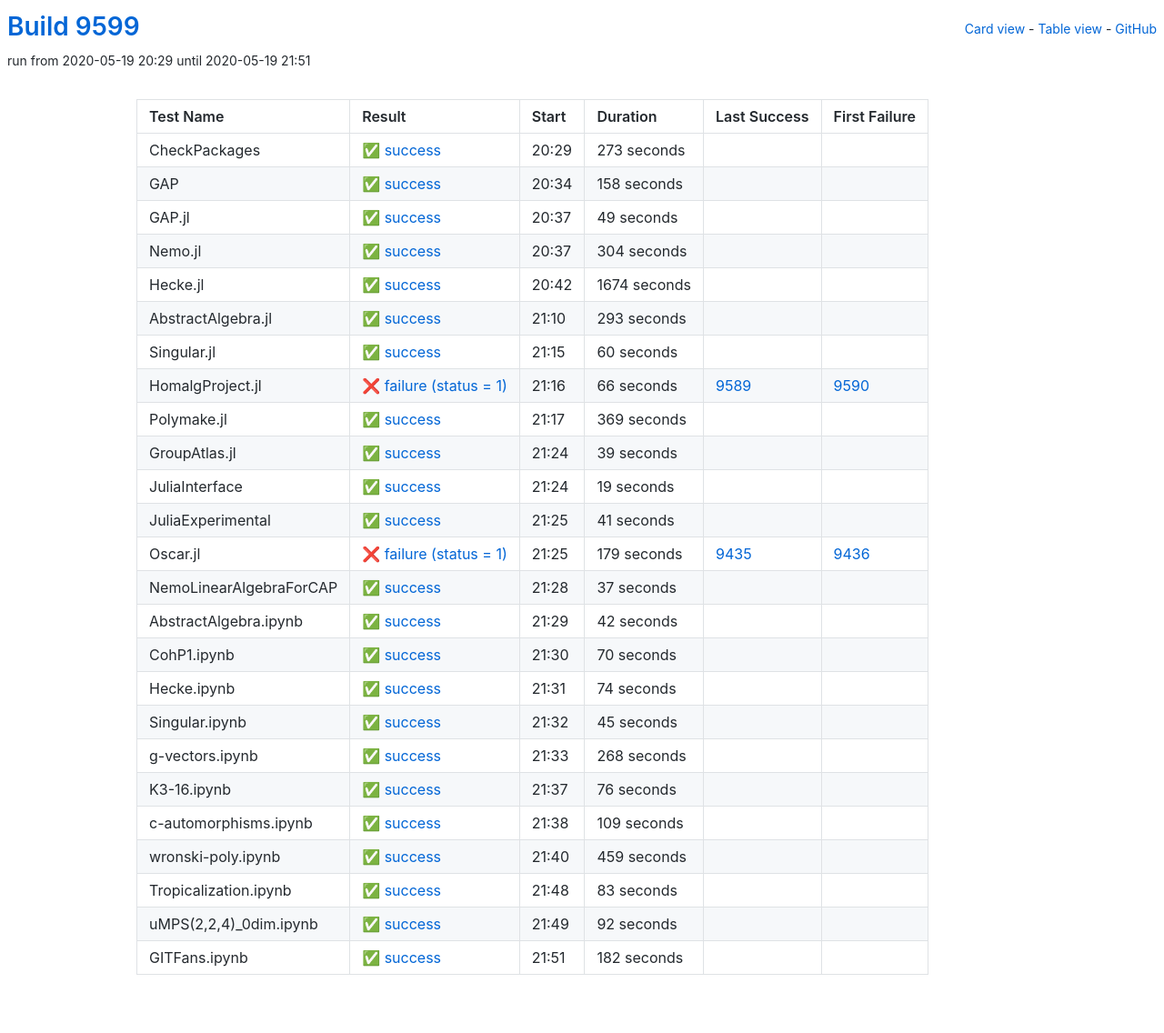
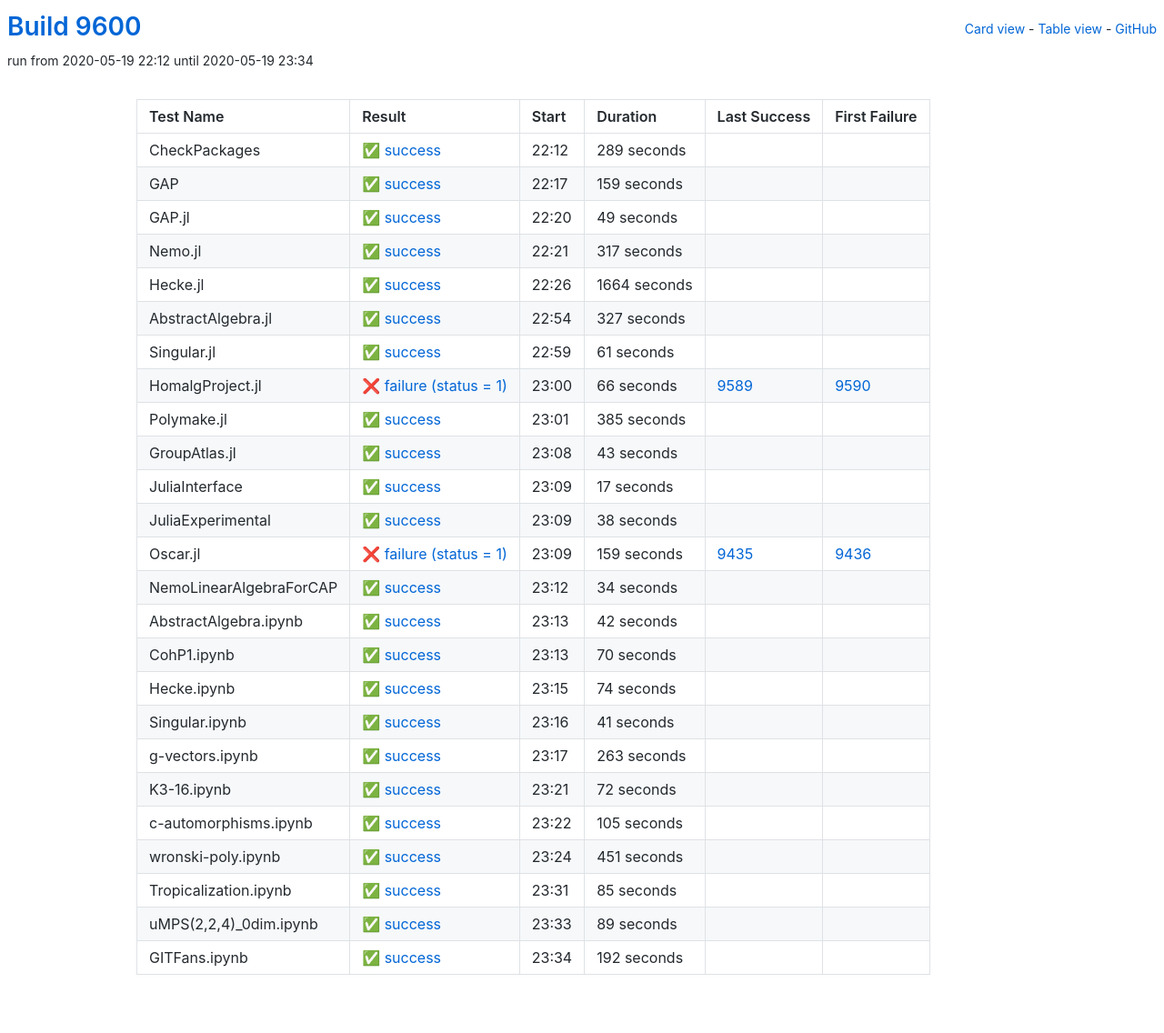
Before and after one commit to oscar-system/oscar-ci-status, a Jekyll site: the page built from table.html, in a window 1280 px wide. Shown: the whole page at 91% size. Built offline with Jekyll 4.4.1, drawn with Linux system fonts in a browser that asks for light colours.

Commit message:
Build 9600

```diff
--- a/_data/ci.yml
+++ b/_data/ci.yml
@@ -1,29 +1,29 @@
-build: 9599
-build_url: https://oscarci.mathematik.uni-kl.de/job/oscar/9599/
+build: 9600
+build_url: https://oscarci.mathematik.uni-kl.de/job/oscar/9600/
 job: oscar
 tests:
-- duration: 273
+- duration: 289
   exitcode: 0
   first_failure: false
   first_failure_url: null
   id: checkpackages
   last_success: false
   last_success_url: null
-  log: https://oscarci.mathematik.uni-kl.de/job/oscar/9599/artifact/logs/build-9599/CheckPackages.log
+  log: https://oscarci.mathematik.uni-kl.de/job/oscar/9600/artifact/logs/build-9600/CheckPackages.log
   name: CheckPackages
-  start: 2020-05-19 20:29
+  start: 2020-05-19 22:12
   status: success
   success: true
-- duration: 158
+- duration: 159
   exitcode: 0
   first_failure: false
   first_failure_url: null
   id: gap
   last_success: false
   last_success_url: null
-  log: https://oscarci.mathematik.uni-kl.de/job/oscar/9599/artifact/logs/build-9599/GAP.log
+  log: https://oscarci.mathematik.uni-kl.de/job/oscar/9600/artifact/logs/build-9600/GAP.log
   name: GAP
-  start: 2020-05-19 20:34
+  start: 2020-05-19 22:17
   status: success
   success: true
 - duration: 49
@@ -33,57 +33,57 @@ tests:
   id: gap-jl
   last_success: false
   last_success_url: null
-  log: https://oscarci.mathematik.uni-kl.de/job/oscar/9599/artifact/logs/build-9599/GAP.jl.log
+  log: https://oscarci.mathematik.uni-kl.de/job/oscar/9600/artifact/logs/build-9600/GAP.jl.log
   name: GAP.jl
-  start: 2020-05-19 20:37
+  start: 2020-05-19 22:20
   status: success
   success: true
-- duration: 304
+- duration: 317
   exitcode: 0
   first_failure: false
   first_failure_url: null
   id: nemo-jl
   last_success: false
   last_success_url: null
-  log: https://oscarci.mathematik.uni-kl.de/job/oscar/9599/artifact/logs/build-9599/Nemo.jl.log
+  log: https://oscarci.mathematik.uni-kl.de/job/oscar/9600/artifact/logs/build-9600/Nemo.jl.log
   name: Nemo.jl
-  start: 2020-05-19 20:37
+  start: 2020-05-19 22:21
   status: success
   success: true
-- duration: 1674
+- duration: 1664
   exitcode: 0
   first_failure: false
   first_failure_url: null
   id: hecke-jl
   last_success: false
   last_success_url: null
-  log: https://oscarci.mathematik.uni-kl.de/job/oscar/9599/artifact/logs/build-9599/Hecke.jl.log
+  log: https://oscarci.mathematik.uni-kl.de/job/oscar/9600/artifact/logs/build-9600/Hecke.jl.log
   name: Hecke.jl
-  start: 2020-05-19 20:42
+  start: 2020-05-19 22:26
   status: success
   success: true
-- duration: 293
+- duration: 327
   exitcode: 0
   first_failure: false
   first_failure_url: null
   id: abstractalgebra-jl
   last_success: false
   last_success_url: null
-  log: https://oscarci.mathematik.uni-kl.de/job/oscar/9599/artifact/logs/build-9599/AbstractAlgebra.jl.log
+  log: https://oscarci.mathematik.uni-kl.de/job/oscar/9600/artifact/logs/build-9600/AbstractAlgebra.jl.log
   name: AbstractAlgebra.jl
-  start: 2020-05-19 21:10
+  start: 2020-05-19 22:54
   status: success
   success: true
-- duration: 60
+- duration: 61
   exitcode: 0
   first_failure: false
   first_failure_url: null
   id: singular-jl
   last_success: false
   last_success_url: null
-  log: https://oscarci.mathematik.uni-kl.de/job/oscar/9599/artifact/logs/build-9599/Singular.jl.log
+  log: https://oscarci.mathematik.uni-kl.de/job/oscar/9600/artifact/logs/build-9600/Singular.jl.log
   name: Singular.jl
-  start: 2020-05-19 21:15
+  start: 2020-05-19 22:59
   status: success
   success: true
 - duration: 66
@@ -93,81 +93,81 @@ tests:
   id: homalgproject-jl
   last_success: 9589
   last_success_url: https://oscarci.mathematik.uni-kl.de/job/oscar/9589/
-  log: https://oscarci.mathematik.uni-kl.de/job/oscar/9599/artifact/logs/build-9599/HomalgProject.jl.log
+  log: https://oscarci.mathematik.uni-kl.de/job/oscar/9600/artifact/logs/build-9600/HomalgProject.jl.log
   name: HomalgProject.jl
-  start: 2020-05-19 21:16
+  start: 2020-05-19 23:00
   status: failure
   success: false
-- duration: 369
+- duration: 385
   exitcode: 0
   first_failure: false
   first_failure_url: null
   id: polymake-jl
   last_success: false
   last_success_url: null
-  log: https://oscarci.mathematik.uni-kl.de/job/oscar/9599/artifact/logs/build-9599/Polymake.jl.log
+  log: https://oscarci.mathematik.uni-kl.de/job/oscar/9600/artifact/logs/build-9600/Polymake.jl.log
   name: Polymake.jl
-  start: 2020-05-19 21:17
+  start: 2020-05-19 23:01
   status: success
   success: true
-- duration: 39
+- duration: 43
   exitcode: 0
   first_failure: false
   first_failure_url: null
   id: groupatlas-jl
   last_success: false
   last_success_url: null
-  log: https://oscarci.mathematik.uni-kl.de/job/oscar/9599/artifact/logs/build-9599/GroupAtlas.jl.log
+  log: https://oscarci.mathematik.uni-kl.de/job/oscar/9600/artifact/logs/build-9600/GroupAtlas.jl.log
   name: GroupAtlas.jl
-  start: 2020-05-19 21:24
+  start: 2020-05-19 23:08
   status: success
   success: true
-- duration: 19
+- duration: 17
   exitcode: 0
   first_failure: false
   first_failure_url: null
   id: juliainterface
   last_success: false
   last_success_url: null
-  log: https://oscarci.mathematik.uni-kl.de/job/oscar/9599/artifact/logs/build-9599/JuliaInterface.log
+  log: https://oscarci.mathematik.uni-kl.de/job/oscar/9600/artifact/logs/build-9600/JuliaInterface.log
   name: JuliaInterface
-  start: 2020-05-19 21:24
+  start: 2020-05-19 23:09
   status: success
   success: true
-- duration: 41
+- duration: 38
   exitcode: 0
   first_failure: false
   first_failure_url: null
   id: juliaexperimental
   last_success: false
   last_success_url: null
-  log: https://oscarci.mathematik.uni-kl.de/job/oscar/9599/artifact/logs/build-9599/JuliaExperimental.log
+  log: https://oscarci.mathematik.uni-kl.de/job/oscar/9600/artifact/logs/build-9600/JuliaExperimental.log
   name: JuliaExperimental
-  start: 2020-05-19 21:25
+  start: 2020-05-19 23:09
   status: success
   success: true
-- duration: 179
+- duration: 159
   exitcode: 1
   first_failure: 9436
   first_failure_url: https://oscarci.mathematik.uni-kl.de/job/oscar/9436/
   id: oscar-jl
   last_success: 9435
   last_success_url: https://oscarci.mathematik.uni-kl.de/job/oscar/9435/
-  log: https://oscarci.mathematik.uni-kl.de/job/oscar/9599/artifact/logs/build-9599/Oscar.jl.log
+  log: https://oscarci.mathematik.uni-kl.de/job/oscar/9600/artifact/logs/build-9600/Oscar.jl.log
   name: Oscar.jl
-  start: 2020-05-19 21:25
+  start: 2020-05-19 23:09
   status: failure
   success: false
-- duration: 37
+- duration: 34
   exitcode: 0
   first_failure: false
   first_failure_url: null
   id: nemolinearalgebraforcap
   last_success: false
   last_success_url: null
-  log: https://oscarci.mathematik.uni-kl.de/job/oscar/9599/artifact/logs/build-9599/NemoLinearAlgebraForCAP.log
+  log: https://oscarci.mathematik.uni-kl.de/job/oscar/9600/artifact/logs/build-9600/NemoLinearAlgebraForCAP.log
   name: NemoLinearAlgebraForCAP
-  start: 2020-05-19 21:28
+  start: 2020-05-19 23:12
   status: success
   success: true
 - duration: 42
@@ -177,9 +177,9 @@ tests:
   id: abstractalgebra-ipynb
   last_success: false
   last_success_url: null
-  log: https://oscarci.mathematik.uni-kl.de/job/oscar/9599/artifact/logs/build-9599/AbstractAlgebra.ipynb.log
+  log: https://oscarci.mathematik.uni-kl.de/job/oscar/9600/artifact/logs/build-9600/AbstractAlgebra.ipynb.log
   name: AbstractAlgebra.ipynb
-  start: 2020-05-19 21:29
+  start: 2020-05-19 23:13
   status: success
   success: true
 - duration: 70
@@ -189,9 +189,9 @@ tests:
   id: cohp1-ipynb
   last_success: false
   last_success_url: null
-  log: https://oscarci.mathematik.uni-kl.de/job/oscar/9599/artifact/logs/build-9599/CohP1.ipynb.log
+  log: https://oscarci.mathematik.uni-kl.de/job/oscar/9600/artifact/logs/build-9600/CohP1.ipynb.log
   name: CohP1.ipynb
-  start: 2020-05-19 21:30
+  start: 2020-05-19 23:13
   status: success
   success: true
 - duration: 74
@@ -201,104 +201,104 @@ tests:
   id: hecke-ipynb
   last_success: false
   last_success_url: null
-  log: https://oscarci.mathematik.uni-kl.de/job/oscar/9599/artifact/logs/build-9599/Hecke.ipynb.log
+  log: https://oscarci.mathematik.uni-kl.de/job/oscar/9600/artifact/logs/build-9600/Hecke.ipynb.log
   name: Hecke.ipynb
-  start: 2020-05-19 21:31
+  start: 2020-05-19 23:15
   status: success
   success: true
-- duration: 45
+- duration: 41
   exitcode: 0
   first_failure: false
   first_failure_url: null
   id: singular-ipynb
   last_success: false
   last_success_url: null
-  log: https://oscarci.mathematik.uni-kl.de/job/oscar/9599/artifact/logs/build-9599/Singular.ipynb.log
+  log: https://oscarci.mathematik.uni-kl.de/job/oscar/9600/artifact/logs/build-9600/Singular.ipynb.log
   name: Singular.ipynb
-  start: 2020-05-19 21:32
+  start: 2020-05-19 23:16
   status: success
   success: true
-- duration: 268
+- duration: 263
   exitcode: 0
   first_failure: false
   first_failure_url: null
   id: g-vectors-ipynb
   last_success: false
   last_success_url: null
-  log: https://oscarci.mathematik.uni-kl.de/job/oscar/9599/artifact/logs/build-9599/g-vectors.ipynb.log
+  log: https://oscarci.mathematik.uni-kl.de/job/oscar/9600/artifact/logs/build-9600/g-vectors.ipynb.log
   name: g-vectors.ipynb
-  start: 2020-05-19 21:33
+  start: 2020-05-19 23:17
   status: success
   success: true
-- duration: 76
+- duration: 72
   exitcode: 0
   first_failure: false
   first_failure_url: null
   id: k3-16-ipynb
   last_success: false
   last_success_url: null
-  log: https://oscarci.mathematik.uni-kl.de/job/oscar/9599/artifact/logs/build-9599/K3-16.ipynb.log
+  log: https://oscarci.mathematik.uni-kl.de/job/oscar/9600/artifact/logs/build-9600/K3-16.ipynb.log
   name: K3-16.ipynb
-  start: 2020-05-19 21:37
+  start: 2020-05-19 23:21
   status: success
   success: true
-- duration: 109
+- duration: 105
   exitcode: 0
   first_failure: false
   first_failure_url: null
   id: c-automorphisms-ipynb
   last_success: false
   last_success_url: null
-  log: https://oscarci.mathematik.uni-kl.de/job/oscar/9599/artifact/logs/build-9599/c-automorphisms.ipynb.log
+  log: https://oscarci.mathematik.uni-kl.de/job/oscar/9600/artifact/logs/build-9600/c-automorphisms.ipynb.log
   name: c-automorphisms.ipynb
-  start: 2020-05-19 21:38
+  start: 2020-05-19 23:22
   status: success
   success: true
-- duration: 459
+- duration: 451
   exitcode: 0
   first_failure: false
   first_failure_url: null
   id: wronski-poly-ipynb
   last_success: false
   last_success_url: null
-  log: https://oscarci.mathematik.uni-kl.de/job/oscar/9599/artifact/logs/build-9599/wronski-poly.ipynb.log
+  log: https://oscarci.mathematik.uni-kl.de/job/oscar/9600/artifact/logs/build-9600/wronski-poly.ipynb.log
   name: wronski-poly.ipynb
-  start: 2020-05-19 21:40
+  start: 2020-05-19 23:24
   status: success
   success: true
-- duration: 83
+- duration: 85
   exitcode: 0
   first_failure: false
   first_failure_url: null
   id: tropicalization-ipynb
   last_success: false
   last_success_url: null
-  log: https://oscarci.mathematik.uni-kl.de/job/oscar/9599/artifact/logs/build-9599/Tropicalization.ipynb.log
+  log: https://oscarci.mathematik.uni-kl.de/job/oscar/9600/artifact/logs/build-9600/Tropicalization.ipynb.log
   name: Tropicalization.ipynb
-  start: 2020-05-19 21:48
+  start: 2020-05-19 23:31
   status: success
   success: true
-- duration: 92
+- duration: 89
   exitcode: 0
   first_failure: false
   first_failure_url: null
   id: umps-2-2-4-0dim-ipynb
   last_success: false
   last_success_url: null
-  log: https://oscarci.mathematik.uni-kl.de/job/oscar/9599/artifact/logs/build-9599/uMPS-2-2-4-_0dim.ipynb.log
+  log: https://oscarci.mathematik.uni-kl.de/job/oscar/9600/artifact/logs/build-9600/uMPS-2-2-4-_0dim.ipynb.log
   name: uMPS(2,2,4)_0dim.ipynb
-  start: 2020-05-19 21:49
+  start: 2020-05-19 23:33
   status: success
   success: true
-- duration: 182
+- duration: 192
   exitcode: 0
   first_failure: false
   first_failure_url: null
   id: gitfans-ipynb
   last_success: false
   last_success_url: null
-  log: https://oscarci.mathematik.uni-kl.de/job/oscar/9599/artifact/logs/build-9599/GITFans.ipynb.log
+  log: https://oscarci.mathematik.uni-kl.de/job/oscar/9600/artifact/logs/build-9600/GITFans.ipynb.log
   name: GITFans.ipynb
-  start: 2020-05-19 21:51
+  start: 2020-05-19 23:34
   status: success
   success: true
```
Also changed, not shown: README.md.
